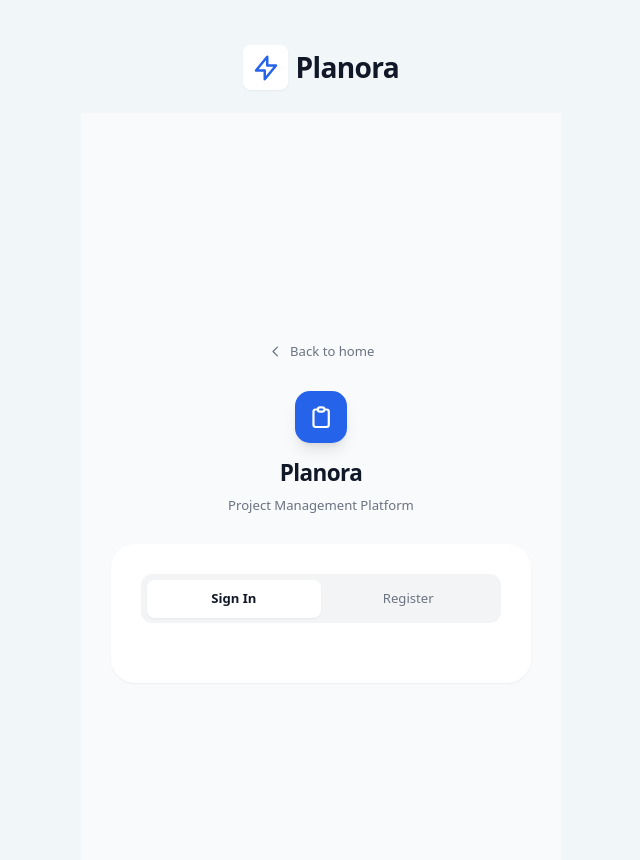
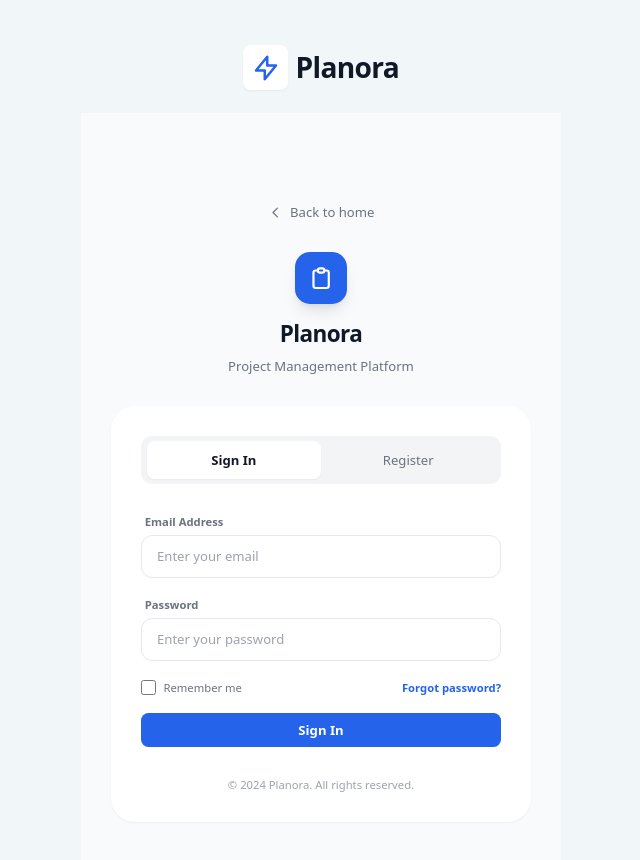
Before and after one commit to axzellinnovations/project_management_app, a Next.js app in the folder frontend/web/: page /login in a window 1280 px wide. Shown: the top 860 px of the page, without its empty margins (319-959 px from the left). Built offline with nearby package versions, Linux system fonts and the light colour scheme.

Commit message:
Sign in page created.

```diff
--- a/frontend/web/app/(auth)/login/page.tsx
+++ b/frontend/web/app/(auth)/login/page.tsx
@@ -60,48 +60,56 @@ export default function LoginPage() {
                         Register
                     </Link>
                 </div>
+
+                {/* The Form */}
+                <form className='space-y-5' onSubmit={handleLogin}>
+                    {/* Email Input */}
+                    <div>
+                        <label className="block text-xs font-semibold text-gray-500 mb-1.5 ml-1">
+                            Email Address
+                        </label>
+                        <input
+                            type="email"
+                            className="w-full px-4 py-3 rounded-xl border border-gray-200 focus:border-blue-500 focus:ring-4 focus:ring-blue-500/10 outline-none transition-all text-sm"
+                            placeholder="Enter your email"
+                            onChange={(e)=> setEmail(e.target.value)}
+                        />
+                    </div>
+
+                    {/* Password Input */}
+                    <div>
+                        <label className="block text-xs font-semibold text-gray-500 mb-1.5 ml-1">Password</label>
+                        <input
+                            type="password"
+                            className="w-full px-4 py-3 rounded-xl border border-gray-200 focus:border-blue-500 focus:ring-4 focus:ring-blue-500/10 outline-none transition-all text-sm"
+                            placeholder="Enter your password"
+                            onChange={(e)=> setPassword(e.target.value)}
+                        />
+                    </div>
+
+                    {/* Remember & Forgot Links */}
+                    <div className="flex items-center justify-between mt-2">
+                        <label className="flex items-center cursor-pointer">
+                            <input type="checkbox" className="w-4 h-4 rounded border-gray-300 text-blue-600 focus:ring-blue-500" />
+                            <span className="ml-2 text-gray-500 text-xs">Remember me</span>
+                        </label>
+                        <Link href="/forgot-password" className="text-blue-600 hover:text-blue-700 font-semibold text-xs">
+                        Forgot password?
+                        </Link>
+                    </div>
+
+                    {/* The Big Blue Button */}
+                    <button className={`w-full font-bold py-2 rounded-lg transition-colors text-white ${isLoading ? 'bg-blue-400 cursor-not-allowed' : 'bg-blue-600 hover:bg-blue-700'}`}>
+                        Sign In
+                    </button>
+                </form>
+                {/* End of Card */}
+
+                {/* Footer Copyright */}
+                <p className="mt-8 text-center text-xs text-gray-400">
+                    © 2024 Planora. All rights reserved.
+                </p>
             </div>
        </div>
-
-    // <div className='bg-white p-8 rounded-2xl shadow-xl w-full max-w-md'>
-    //     <h1 className='text-2xl font-bold text-center mb-6'>Sign In</h1>
-
-    //     <form className='space-y-4' onSubmit={handleLogin}>
-    //         {/* email input */}
-    //         <div>
-    //             <label className='block text-sm font-medium text-gray-700 mb-1'>
-    //                  Email Address
-    //             </label>
-    //             <input
-    //                 type='email'
-    //                 value={email}
-    //                 onChange={(e)=> setEmail(e.target.value)}
-    //                 className='w-full px-4 py-2 border border-gray-300 rounded-lg focus:ring-2 focus:ring-blue-500 focus:outline-none'
-    //                 placeholder='abcd@email.com'
-    //                 />
-    //         </div>
-
-    //         {/* password input */}
-    //         <div>
-    //             <label className='block text-sm font-medium text-gray-700 mb-1'>
-    //                  Password
-    //             </label>
-    //             <input
-    //                 type='password'
-    //                 value={password}
-    //                 onChange={(e) => setPassword(e.target.value)}
-    //                 className='w-full px-4 py-2 border border-gray-300 rounded-lg focus:ring-2 focus:ring-blue-500 focus:outline-none'
-    //                 placeholder='••••••••'
-    //                 />
-    //         </div>
-
-    //         <button
-    //             type='submit'
-    //             disabled={isLoading}
-    //             className={`w-full font-bold py-2 rounded-lg transition-colors text-white ${isLoading ? 'bg-blue-400 cursor-not-allowed' : 'bg-blue-600 hover:bg-blue-700'}`}>
-    //             Sign In
-    //         </button>
-    //     </form>
-    // </div>
     );
 }
```
